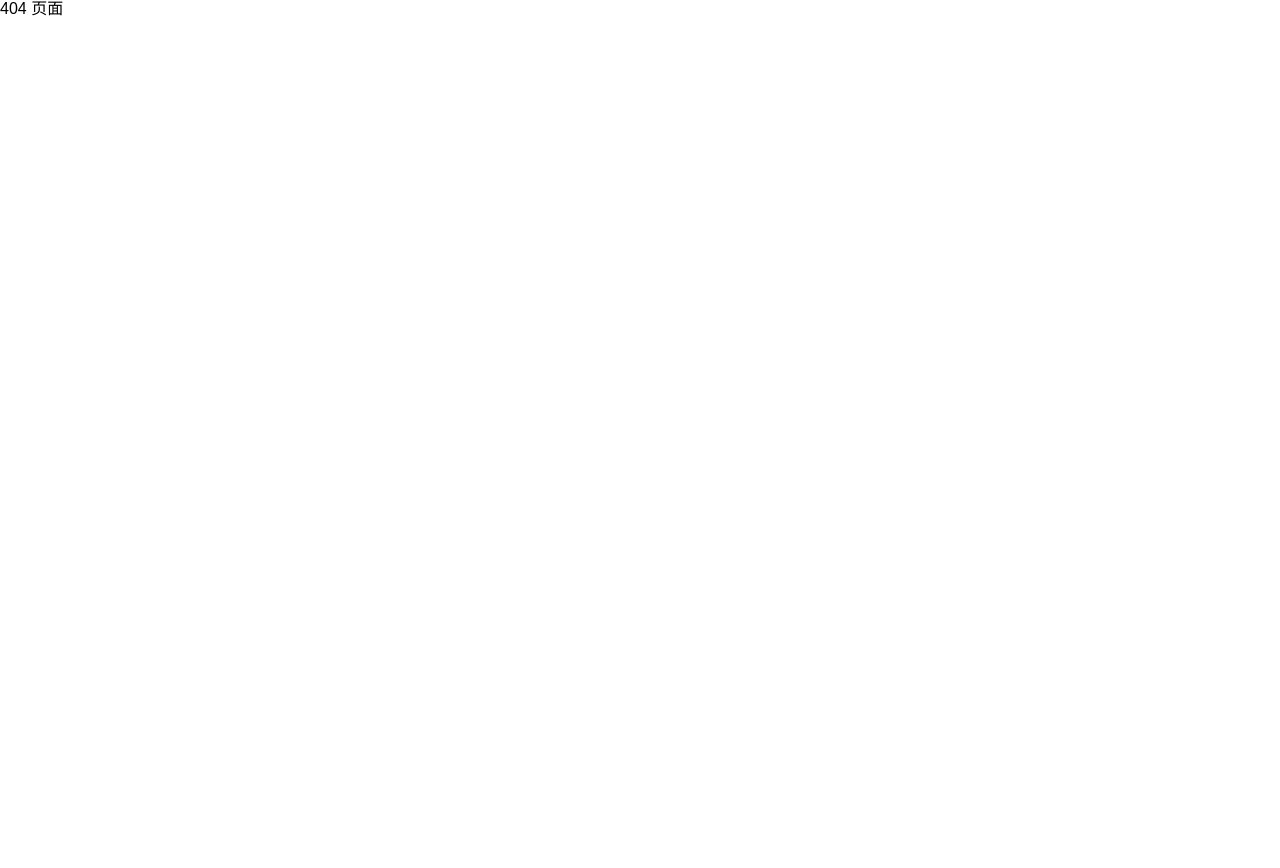
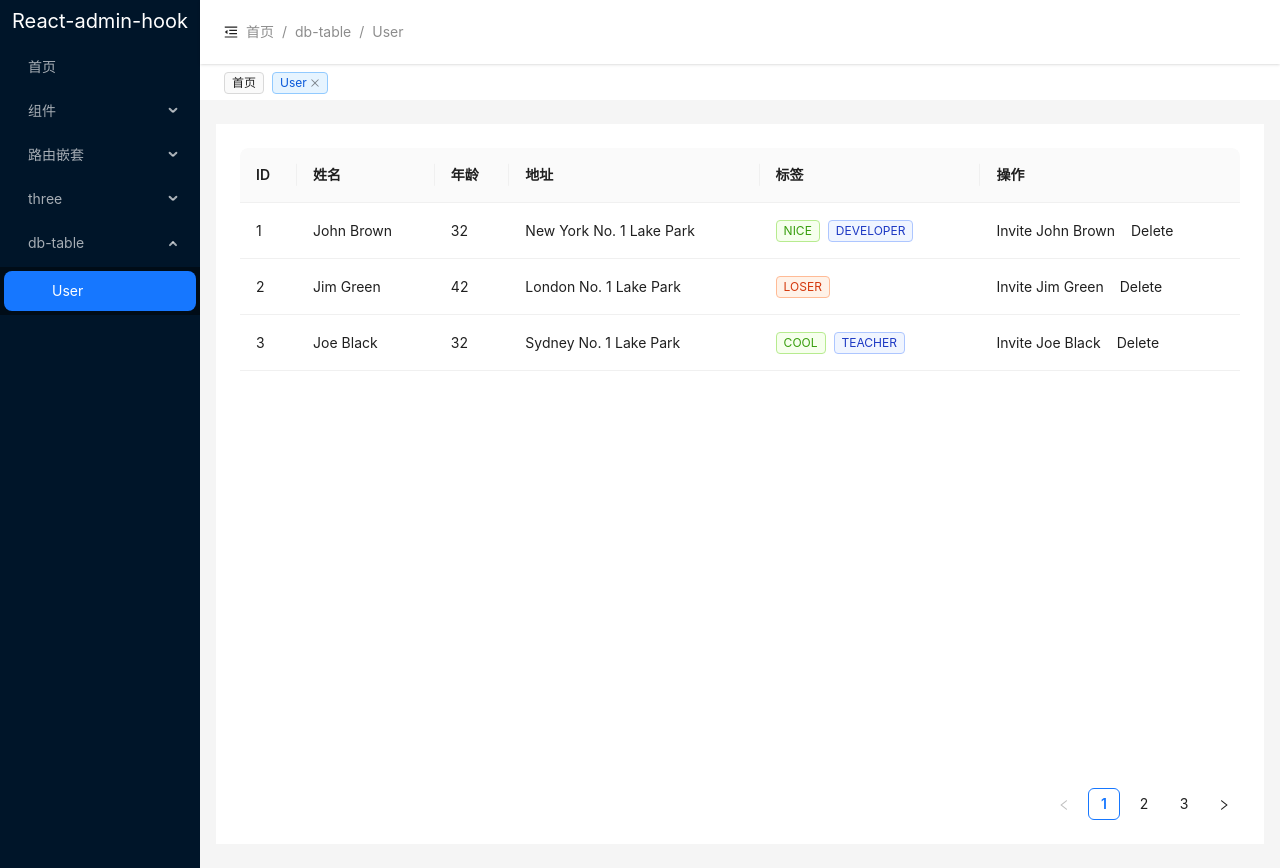
Before and after one commit to li-yang-8/react-admin-hook, a React (Create React App) app: page /db-table/user in a window 1280 px wide. Before the commit the page ends 800 px from the top, so only its background shows below. Built offline with nearby package versions, Linux system fonts and the light colour scheme.

Commit message:
feat(custom): 升级tailwindcss，添加table

```diff
--- a/src/router/index.tsx
+++ b/src/router/index.tsx
@@ -15,7 +15,7 @@ import Login from "@/views/login";
 import NotFound from "@/views/not-found";
 import LangPage from "@/views/land-page";
 import Three from "@/views/three";
-
+import DbTable from "@/views/indexed-db-table";
 
 // 所有页面路由
 export const rootRouter: RouterConfig[] = [
@@ -83,6 +83,22 @@ export const rootRouter: RouterConfig[] = [
         }
       }
     ]
+  },
+  {
+    path: '/db-table',
+    // element: <DbTable />,
+    meta: {
+      title: 'db-table'
+    },
+    children: [
+      {
+        path: '/db-table/user',
+        element: <DbTable />,
+        meta: {
+          title: 'User',
+        }
+      }
+    ]
   }
 ]
 
--- /dev/null
+++ b/src/views/indexed-db-table/index.tsx
@@ -0,0 +1,117 @@
+import React from "react";
+import { Space, Table, Tag, Pagination } from 'antd';
+import type { ColumnsType } from 'antd/es/table';
+
+
+interface DataType {
+  key: string;
+  name: string;
+  age: number;
+  address: string;
+  tags: string[];
+}
+
+const columns: ColumnsType<DataType> = [
+  {
+    title: 'ID',
+    dataIndex: 'key',
+    key: 'key',
+    // render: (_,_1, index)=> <span>{ index}</span>
+  },
+  {
+    title: '姓名',
+    dataIndex: 'name',
+    key: 'name',
+    render: (text) => <a>{text}</a>,
+  },
+  {
+    title: '年龄',
+    dataIndex: 'age',
+    key: 'age',
+  },
+  {
+    title: '地址',
+    dataIndex: 'address',
+    key: 'address',
+  },
+  {
+    title: '标签',
+    key: 'tags',
+    dataIndex: 'tags',
+    render: (_, { tags }) => (
+      <>
+        {tags.map((tag) => {
+          let color = tag.length > 5 ? 'geekblue' : 'green';
+          if (tag === 'loser') {
+            color = 'volcano';
+          }
+          return (
+            <Tag color={color} key={tag}>
+              {tag.toUpperCase()}
+            </Tag>
+          );
+        })}
+      </>
+    ),
+  },
+  {
+    title: '操作',
+    key: 'action',
+    render: (_, record) => (
+      <Space size="middle">
+        <a>Invite {record.name}</a>
+        <a>Delete</a>
+      </Space>
+    ),
+  },
+];
+
+const data: DataType[] = [
+  {
+    key: '1',
+    name: 'John Brown',
+    age: 32,
+    address: 'New York No. 1 Lake Park',
+    tags: ['nice', 'developer'],
+  },
+  {
+    key: '2',
+    name: 'Jim Green',
+    age: 42,
+    address: 'London No. 1 Lake Park',
+    tags: ['loser'],
+  },
+  {
+    key: '3',
+    name: 'Joe Black',
+    age: 32,
+    address: 'Sydney No. 1 Lake Park',
+    tags: ['cool', 'teacher'],
+  },
+];
+
+const handleSizeChange = (page:number, pageSize:number) => {
+  console.log(page, pageSize)
+}
+
+
+const DbTable: React.FC = () => {
+  return (
+    <>
+      <Table
+        className="h-[80vh]"
+        scroll={{ x: 'max-content', y: '80vh' }}
+        pagination={false}
+        columns={columns}
+        dataSource={data} />
+      <div className="flex justify-end">
+        <Pagination
+          defaultCurrent={1}
+          total={50}
+          defaultPageSize={20}
+          onChange={handleSizeChange} />
+      </div>
+    </>
+  )
+}
+export default DbTable
--- a/tailwind.config.js
+++ b/tailwind.config.js
@@ -1,6 +1,9 @@
 module.exports = {
-  purge: ['./src/**/*.{js,jsx,ts,tsx}', './public/index.html'],
-  darkMode: false, // or 'media' or 'class'
+  content: [
+    // Example content paths...
+    './public/**/*.html',
+    './src/**/*.{js,jsx,ts,tsx,vue}',
+  ],
   theme: {
     extend: {},
   },
```
Also changed, not shown: package.json (+4 -4 lines), 1 other file (tests, documents, lock files or other folders).
